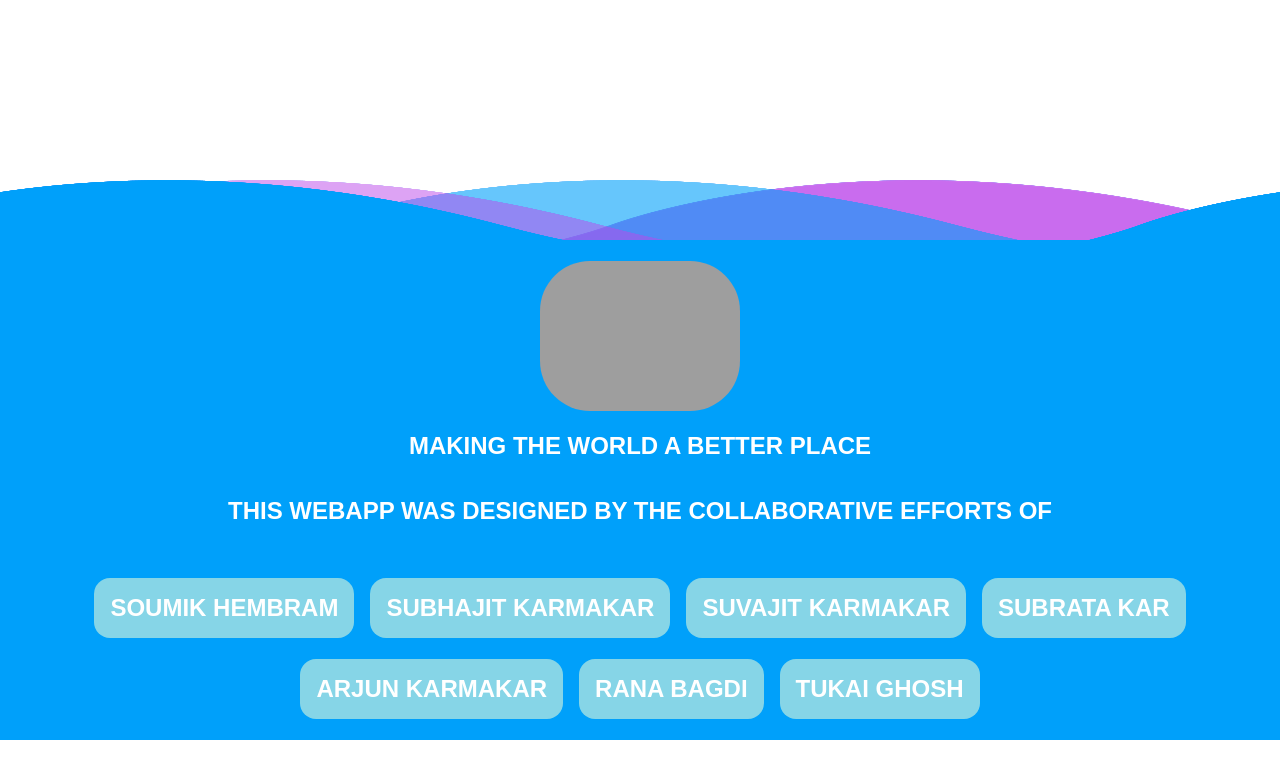
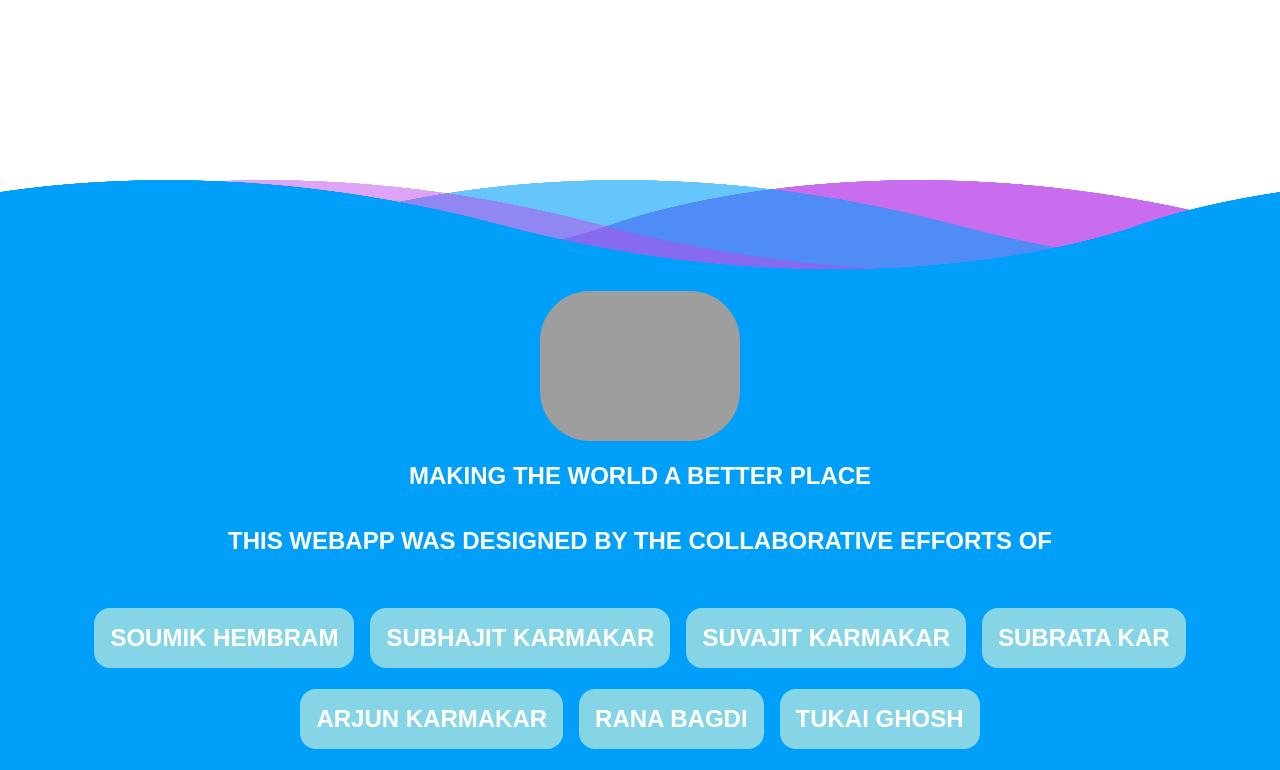
Before and after one commit to codeSubhajit0/PROJECT-LANDINGPAGE, a PHP site: page / in a window 1280 px wide. Shown: the part 2715-3485 px from the top of the page. Before the commit the page ends 3455 px from the top, so only its background shows below. Run offline with PHP 8.4, Linux system fonts and the light colour scheme; grey boxes are pictures that could not be loaded.

Commit message:
CSS:Fixed the waves having a top line problem and translatey the name tab

```diff
--- a/style1.css
+++ b/style1.css
@@ -754,14 +754,16 @@ main {
   width: 100vw;
   position: relative;
 }
-
+.wave {
+  height: 128px;
+}
 .wave_1 {
   z-index: 2;
   position: absolute;
   top: -20px;
   left: 0;
   width: 100%;
-  height: 130px;
+  /* height: 130px; */
   opacity: 1;
   background: url(wave/cyan.png);
   animation: animate_wave1 linear 12s infinite;
@@ -772,7 +774,7 @@ main {
   top: -20px;
   left: 0;
   width: 100%;
-  height: 130px;
+  /* height: 130px; */
   opacity: 0.8;
   background: url(wave/pink.png);
   animation: animate_wave2 linear 14s infinite;
@@ -783,7 +785,7 @@ main {
   top: -20px;
   left: 0;
   width: 100%;
-  height: 130px;
+  /* height: 130px; */
   opacity: 0.6;
   background: url(wave/cyan.png);
   animation: animate_wave3 linear 16s infinite;
@@ -794,7 +796,7 @@ main {
   top: -20px;
   left: 0;
   width: 100%;
-  height: 130px;
+  /* height: 130px; */
   opacity: 0.5;
   background: url(wave/pink.png);
   animation: animate_wave4 linear 18s infinite;
@@ -819,9 +821,10 @@ main {
   flex-direction: column;
   align-items:center;
   justify-content: space-evenly;
-  font-size: clamp(1rem, 5vw, 1.5rem);
+  font-size: clamp(1rem, 2vw, 1.5rem);
   font-weight: bold;
   text-transform: uppercase;
+  transform: translateY(30px);
 }
 
 .logo_1 {
@@ -1032,7 +1035,7 @@ main {
   }
 
   .menue_vis {
-    z-index: 1;
+    z-index: 999;
     top: 30px;
     position: relative;
     height: 100dvh;
@@ -1133,6 +1136,11 @@ main {
   .section3_text_small > p {
     margin-top: 1rem;
   }
+/*Wavw section*/
+  .section_links {
+    transform: translateY(4px);
+  }
+
   .canvas {
     top: -50px;
     margin-top: 4rem;
```
